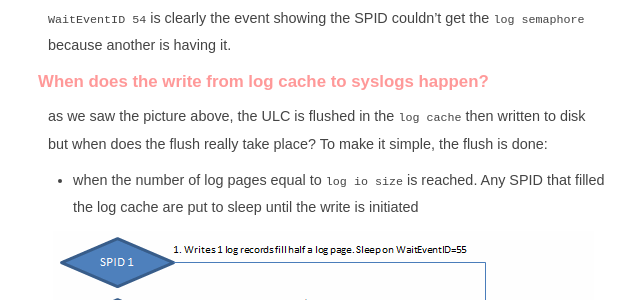
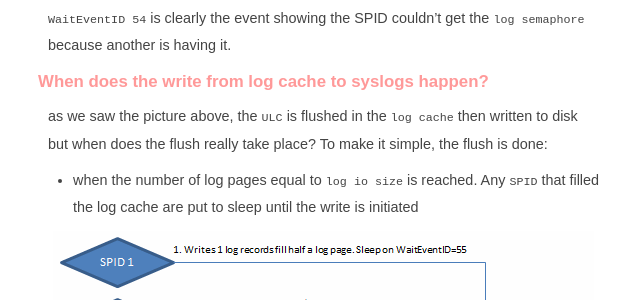
Before and after one commit to fipnova51/fipnova51.github.io, a Jekyll site: the page built from _posts/2016-05-26-understanding-an-tuning-the-transaction-logs.markdown, in a window 1280 px wide and 900 px high, scrolled down 2667 px. Shown: the part 152-452 px from the top of the window, without its empty margins (317-957 px from the left). Built offline with Jekyll 4.4.1, drawn with Linux system fonts in a browser that asks for light colours.

Commit message:
Post update: Understanding an tuning the transaction logs

```diff
--- a/_posts/2016-05-26-understanding-an-tuning-the-transaction-logs.markdown
+++ b/_posts/2016-05-26-understanding-an-tuning-the-transaction-logs.markdown
@@ -78,10 +78,10 @@ Here are some comments about the WaitEvent MDA tables
 
 ### When does the write from log cache to syslogs happen?
 
-as we saw the picture above, the ULC is flushed in the `log cache` then written to disk but when does the flush really take place?
+as we saw the picture above, the `ULC` is flushed in the `log cache` then written to disk but when does the flush really take place?
 To make it simple, the flush is done:
 
-* when the number of log pages equal to `log io size` is reached. Any SPID that filled the log cache are put to sleep until the write is initiated
+* when the number of log pages equal to `log io size` is reached. Any `SPID` that filled the log cache are put to sleep until the write is initiated
 
 ![commit sleep scenario 1]({{ site.url}}/assets/pictures/sybase_group_commit_sleep_scenario1.png)
 
```
